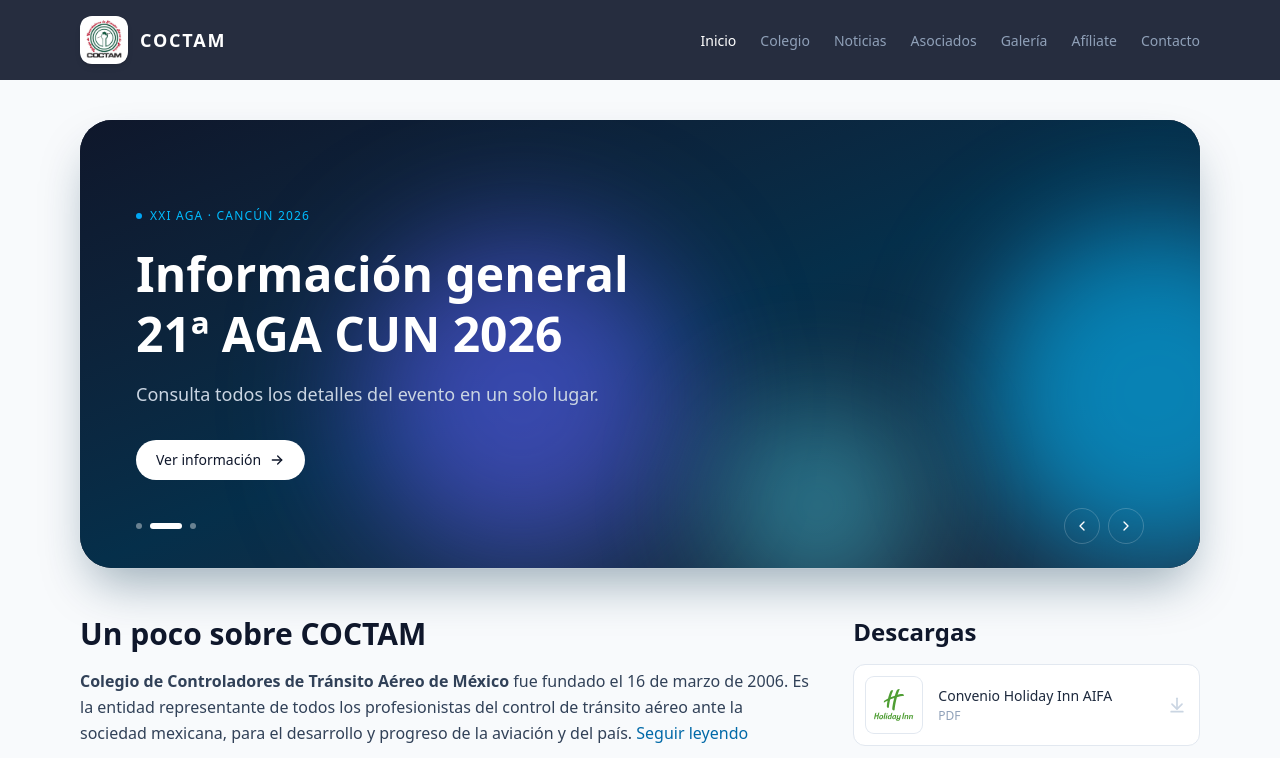
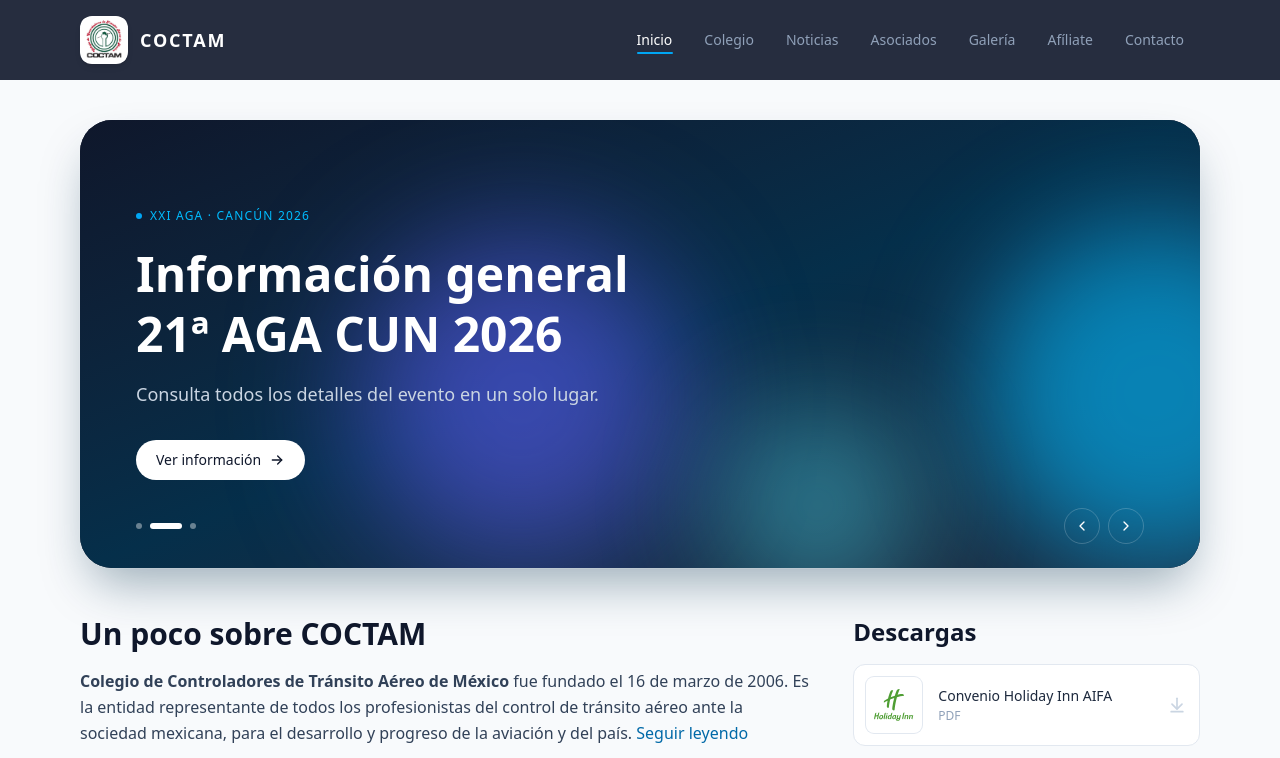
Before and after one commit to sebasss18/coctam-web, a Next.js app: page / in a window 1280 px wide. Shown: the top 758 px of the page. Built offline with nearby package versions, Linux system fonts and the light colour scheme.

Commit message:
agregue barra desplazadora

```diff
--- a/components/Header.tsx
+++ b/components/Header.tsx
@@ -1,6 +1,12 @@
 "use client";
 
-import { useEffect, useState } from "react";
+import {
+  useCallback,
+  useEffect,
+  useLayoutEffect,
+  useRef,
+  useState,
+} from "react";
 import Image from "next/image";
 import Link from "next/link";
 import { usePathname } from "next/navigation";
@@ -11,6 +17,8 @@ export default function Header() {
   const [abierto, setAbierto] = useState(false);
   const [scroll, setScroll] = useState(false);
   const [rutaPrevia, setRutaPrevia] = useState(ruta);
+  const [linea, setLinea] = useState({ left: 0, width: 0, visible: false });
+  const enlacesRef = useRef<Record<string, HTMLAnchorElement | null>>({});
 
   if (ruta !== rutaPrevia) {
     setRutaPrevia(ruta);
@@ -18,6 +26,30 @@ export default function Header() {
   }
 
   const cerrar = () => setAbierto(false);
+
+  const estaActivo = useCallback(
+    (href: string) => (href === "/" ? ruta === "/" : ruta.startsWith(href)),
+    [ruta],
+  );
+
+  useLayoutEffect(() => {
+    const medir = () => {
+      const activo = navegacion.find((item) => estaActivo(item.href));
+      const el = activo ? enlacesRef.current[activo.href] : null;
+      if (!el) {
+        setLinea((p) => ({ ...p, visible: false }));
+        return;
+      }
+      setLinea({
+        left: el.offsetLeft + 16,
+        width: el.offsetWidth - 32,
+        visible: true,
+      });
+    };
+    medir();
+    window.addEventListener("resize", medir);
+    return () => window.removeEventListener("resize", medir);
+  }, [ruta, estaActivo]);
 
   useEffect(() => {
     const alScroll = () => setScroll(window.scrollY > 8);
@@ -45,9 +77,6 @@ export default function Header() {
       window.removeEventListener("resize", alRedimensionar);
     };
   }, [abierto]);
-
-  const estaActivo = (href: string) =>
-    href === "/" ? ruta === "/" : ruta.startsWith(href);
 
   return (
     <>
@@ -100,15 +129,25 @@ export default function Header() {
             COCTAM
           </Link>
 
-          <ul className="hidden items-center gap-6 md:flex">
+          <ul className="relative hidden items-center md:flex">
+            <span
+              aria-hidden="true"
+              className={`pointer-events-none absolute bottom-1 h-0.5 rounded-full bg-sky-500 transition-all duration-500 ease-[cubic-bezier(0.65,0,0.35,1)] motion-reduce:transition-none ${
+                linea.visible ? "opacity-100" : "opacity-0"
+              }`}
+              style={{ left: linea.left, width: linea.width }}
+            />
             {navegacion.map((item) => {
               const activo = estaActivo(item.href);
               return (
                 <li key={item.href}>
                   <Link
                     href={item.href}
+                    ref={(el) => {
+                      enlacesRef.current[item.href] = el;
+                    }}
                     aria-current={activo ? "page" : undefined}
-                    className={`text-sm transition-colors duration-200 ${
+                    className={`block px-4 py-2 text-sm transition-colors duration-300 ${
                       activo ? "text-white" : "text-slate-400 hover:text-white"
                     }`}
                   >
```
